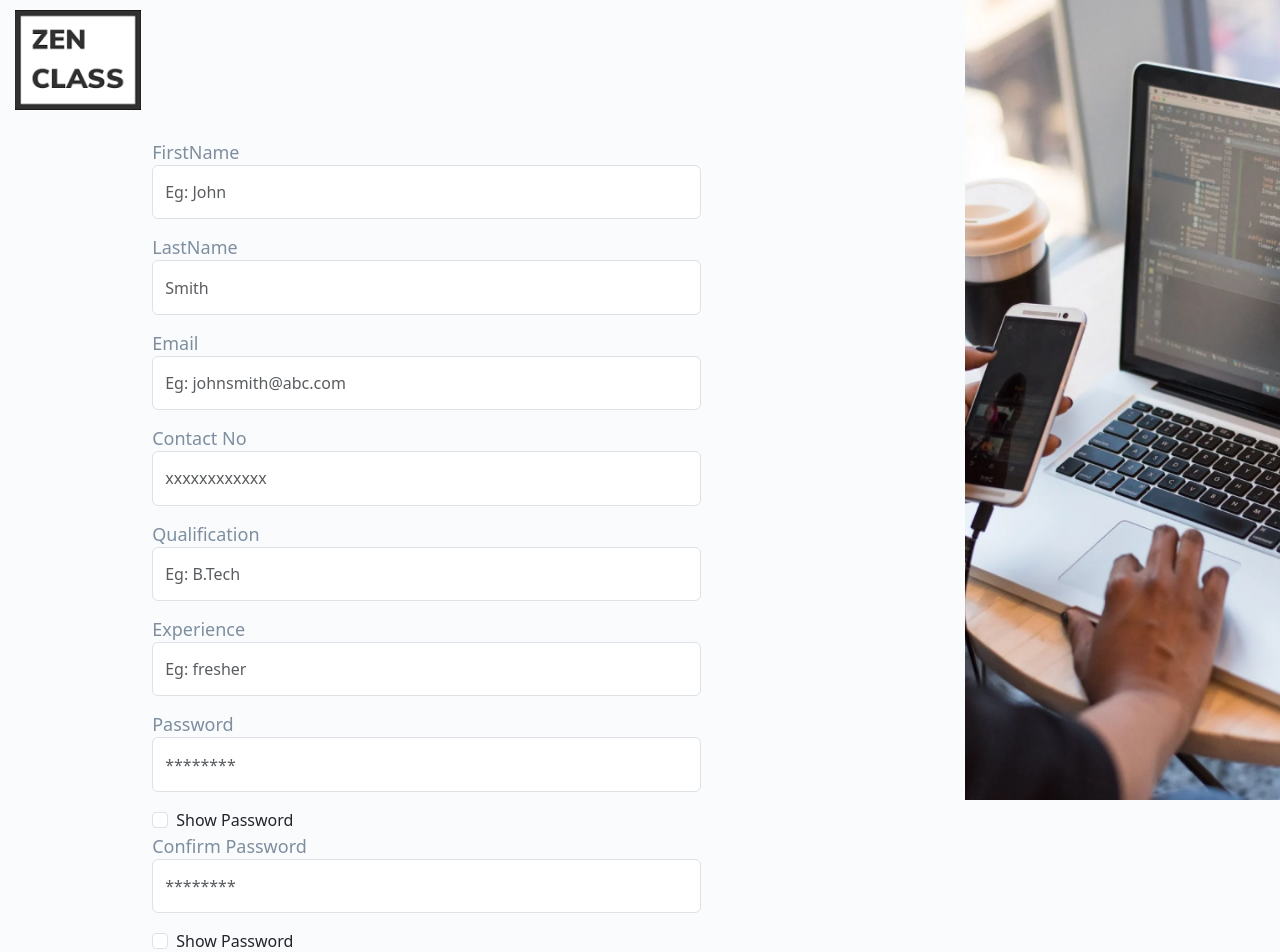
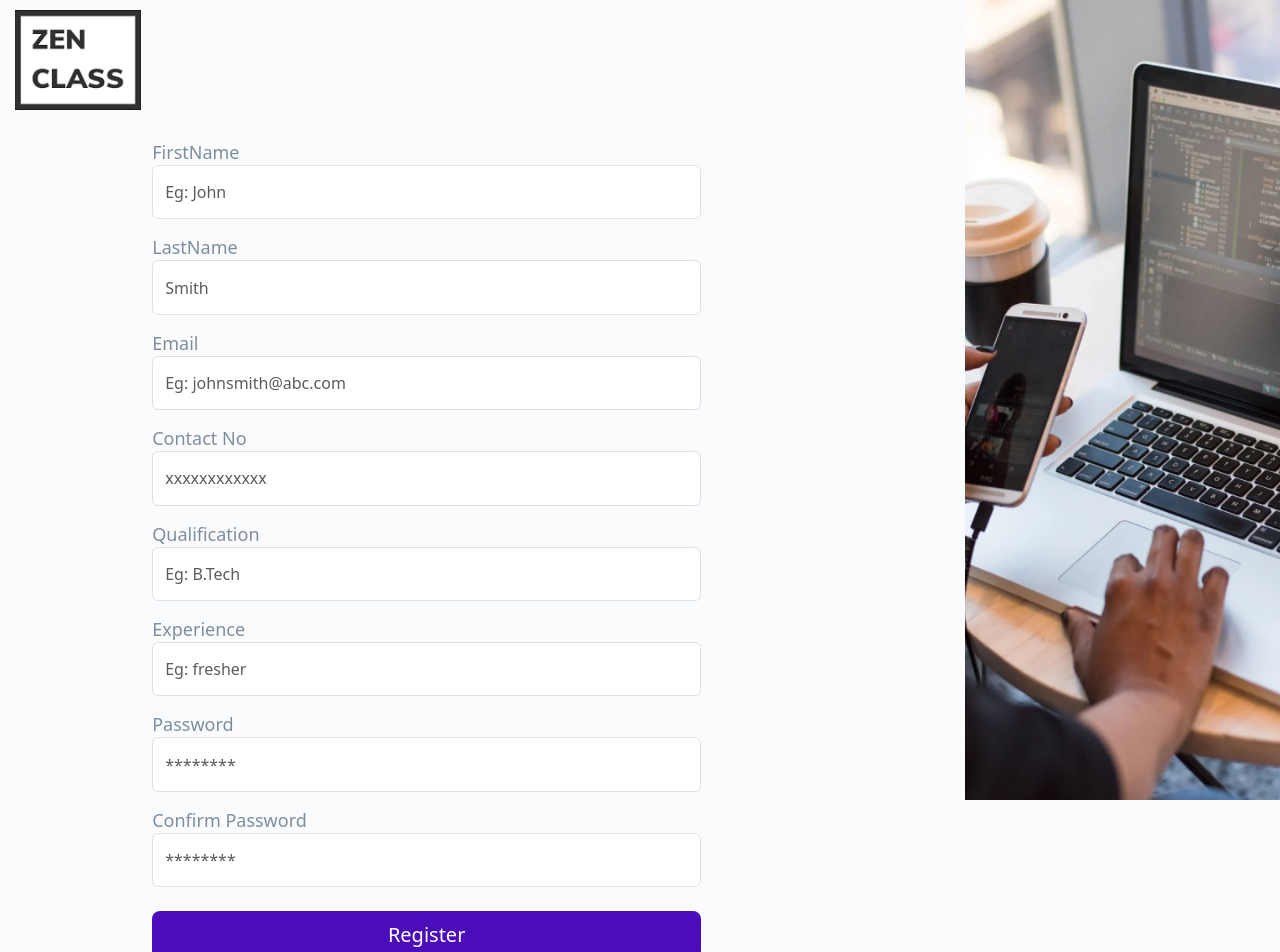
Before and after one commit to Deepa-Lakshmi-Ravi/ZenClass-Student-Dashboard-FrontEnd, a React (Vite) app: page /signup in a window 1280 px wide. Shown: the top 952 px of the page. Built offline with nearby package versions, Linux system fonts and the light colour scheme; no server answers.

Commit message:
some code changes

```diff
--- a/src/Pages/Signup/Signup.jsx
+++ b/src/Pages/Signup/Signup.jsx
@@ -44,7 +44,7 @@ const Validate = Yup.object().shape({
 });
 
 const SignUpForm = () => {
-  const { loading, showPassword, PasswordVisible, handleSignup } =
+  const { loading, showPassword, handleSignup } =
     useContext(DataContext);
 
   return (
@@ -185,16 +185,6 @@ const SignUpForm = () => {
                             <p style={{ color: "red" }}>{errors.password}</p>
                           )}
                         </div>
-                        <div className="form-check">
-                          <input
-                            className="form-check-input"
-                            type="checkbox"
-                            id="showPassword"
-                            checked={showPassword}
-                            onChange={PasswordVisible}
-                          />
-                          <label htmlFor="showPassword"> Show Password</label>
-                        </div>
                         <div className="form-group">
                           <label
                             className="label-style"
@@ -214,16 +204,6 @@ const SignUpForm = () => {
                                 {errors.confirmPassword}
                               </p>
                             )}
-                        </div>
-                        <div className="form-check">
-                          <input
-                            className="form-check-input"
-                            type="checkbox"
-                            id="showPassword"
-                            checked={showPassword}
-                            onChange={PasswordVisible}
-                          />
-                          <label htmlFor="showPassword"> Show Password</label>
                         </div>
                         <button
                           style={{
```
